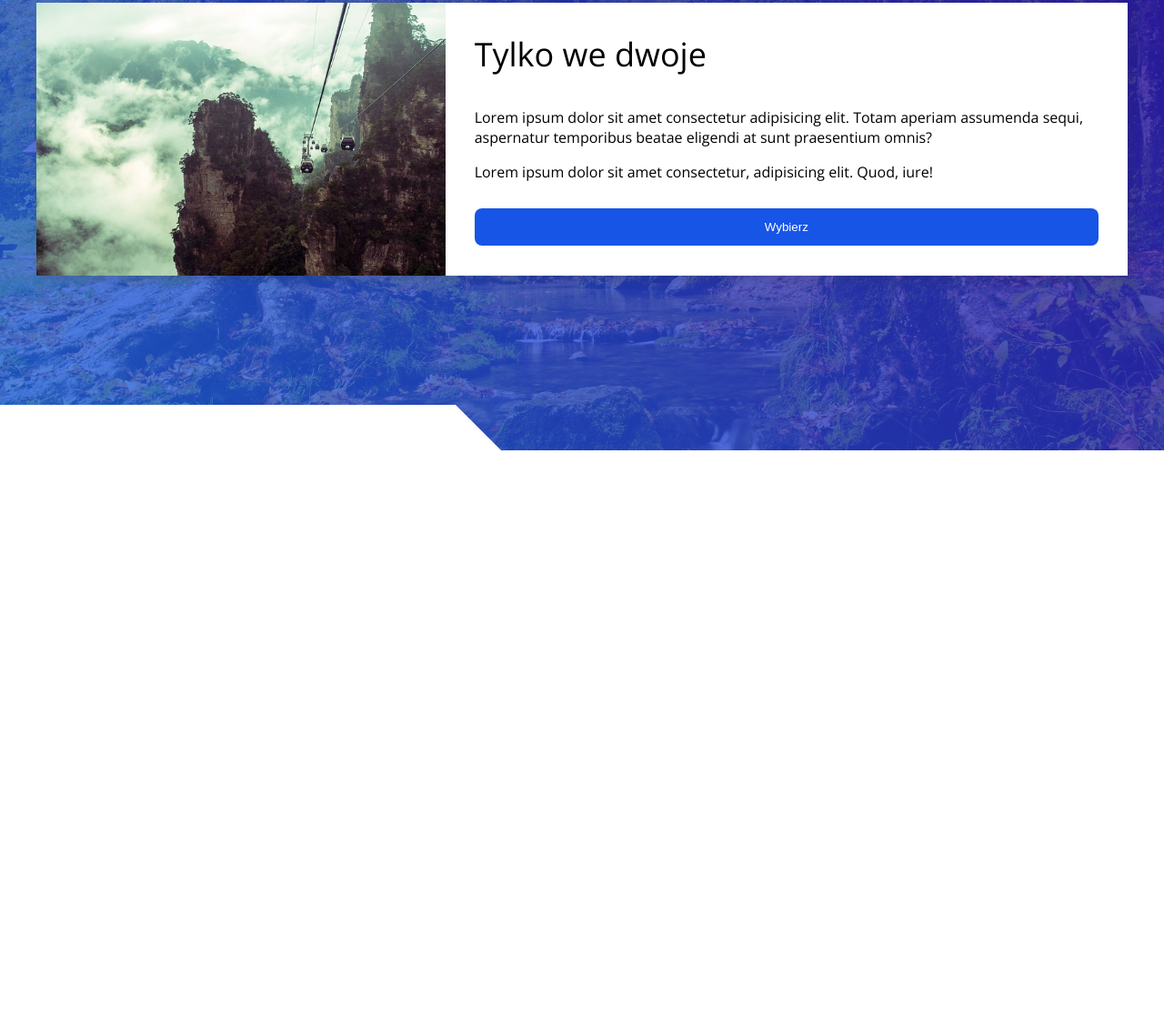
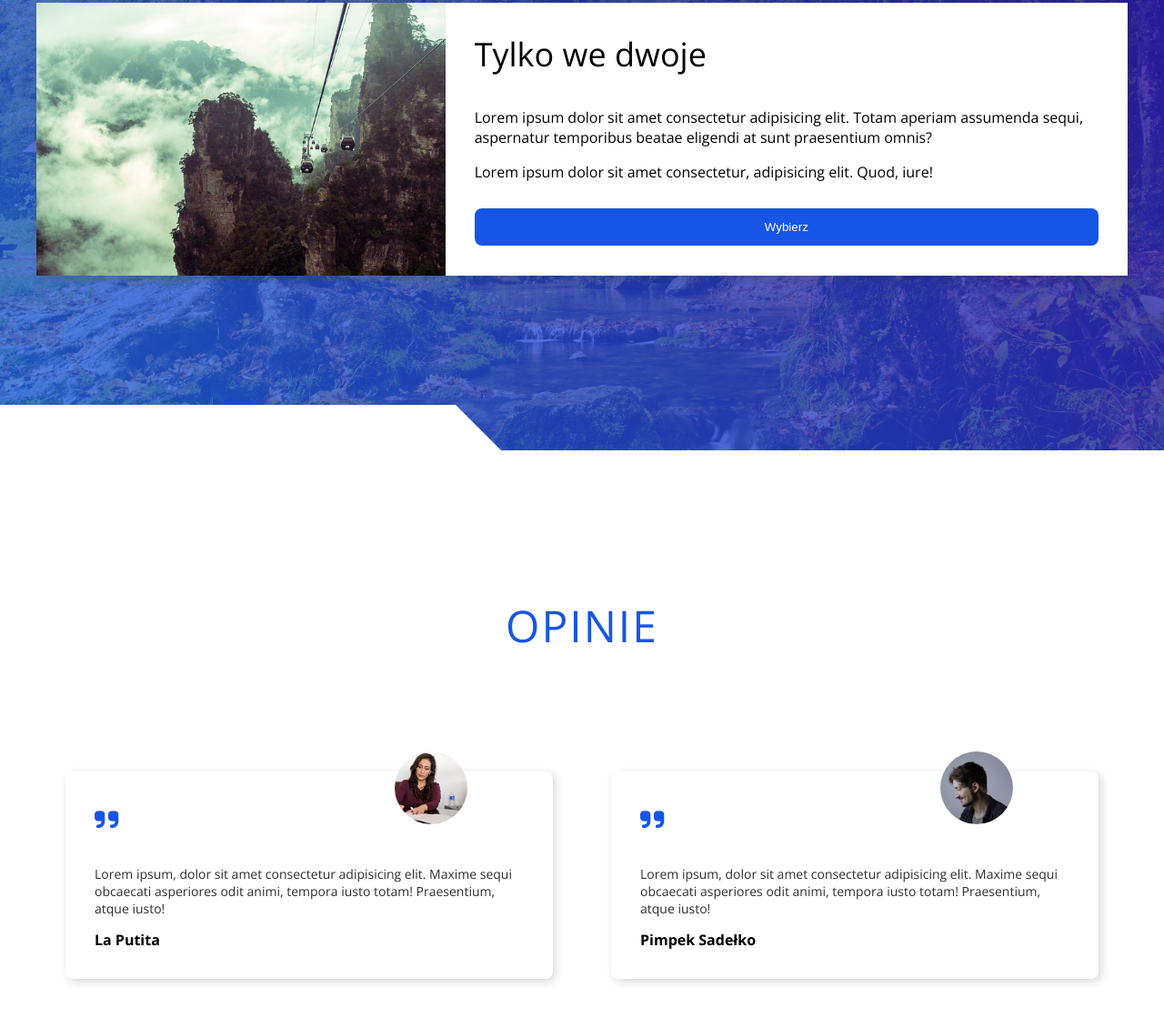
Before and after one commit to AppenArt/lerning_1, a plain HTML site: page index.html in a window 1280 px wide. Shown: the part 4795-5914 px from the top of the page at 91% size. Before the commit the page ends 5290 px from the top, so only its background shows below. Drawn offline with nearby package versions, Linux system fonts and the light colour scheme.

Commit message:
Section reviews add

```diff
--- a/index.html
+++ b/index.html
@@ -11,6 +11,7 @@
 		<link href="https://fonts.googleapis.com/css2?family=Dancing+Script&family=Open+Sans:wght@300;700&display=swap" rel="stylesheet" />
 
 		<script src="https://kit.fontawesome.com/52216e8f57.js" crossorigin="anonymous"></script>
+		<link rel="stylesheet" type="text/css" href="//cdn.jsdelivr.net/npm/slick-carousel@1.8.1/slick/slick.css" />
 		<link rel="stylesheet" href="css/main.css" />
 	</head>
 	<body>
@@ -143,12 +144,13 @@
 				<h2 class="section-heading">Oferty</h2>
 				<div class="wrapper">
 					<div class="offers__box">
-
 						<div class="offers__option">
 							<img class="offers__option-img" src="./img/oferta1_640.jpg" alt="" />
 							<div class="offers__option-info">
 								<h3 class="offers__option-heading">Wyjazd z dziećmi</h3>
-								<p class="offerrs__optin-text">Lorem ipsum dolor sit amet consectetur adipisicing elit. Totam aperiam assumenda sequi, aspernatur temporibus beatae eligendi at sunt praesentium omnis?</p>
+								<p class="offerrs__optin-text">
+									Lorem ipsum dolor sit amet consectetur adipisicing elit. Totam aperiam assumenda sequi, aspernatur temporibus beatae eligendi at sunt praesentium omnis?
+								</p>
 								<p class="offerrs__optin-text">Lorem ipsum dolor sit amet consectetur, adipisicing elit. Quod, iure!</p>
 								<button class="offers__option-btn btn-special-animation">Wybierz</button>
 							</div>
@@ -157,7 +159,9 @@
 							<img class="offers__option-img offers__option-img--right" src="./img/oferta2_640.jpg" alt="" />
 							<div class="offers__option-info">
 								<h3 class="offers__option-heading">Wyjazd z kumplami</h3>
-								<p class="offerrs__optin-text">Lorem ipsum dolor sit amet consectetur adipisicing elit. Totam aperiam assumenda sequi, aspernatur temporibus beatae eligendi at sunt praesentium omnis?</p>
+								<p class="offerrs__optin-text">
+									Lorem ipsum dolor sit amet consectetur adipisicing elit. Totam aperiam assumenda sequi, aspernatur temporibus beatae eligendi at sunt praesentium omnis?
+								</p>
 								<p class="offerrs__optin-text">Lorem ipsum dolor sit amet consectetur, adipisicing elit. Quod, iure!</p>
 								<button class="offers__option-btn btn-special-animation">Wybierz</button>
 							</div>
@@ -166,17 +170,60 @@
 							<img class="offers__option-img" src="./img/oferta3_640.jpg" alt="" />
 							<div class="offers__option-info">
 								<h3 class="offers__option-heading">Tylko we dwoje</h3>
-								<p class="offerrs__optin-text">Lorem ipsum dolor sit amet consectetur adipisicing elit. Totam aperiam assumenda sequi, aspernatur temporibus beatae eligendi at sunt praesentium omnis?</p>
+								<p class="offerrs__optin-text">
+									Lorem ipsum dolor sit amet consectetur adipisicing elit. Totam aperiam assumenda sequi, aspernatur temporibus beatae eligendi at sunt praesentium omnis?
+								</p>
 								<p class="offerrs__optin-text">Lorem ipsum dolor sit amet consectetur, adipisicing elit. Quod, iure!</p>
 								<button class="offers__option-btn btn-special-animation">Wybierz</button>
 							</div>
 						</div>
+					</div>
+				</div>
+			</section>
 
+			<section class="reviews section-padding section white-section" id="reviews">
+				<h2 class="section-heading">Opinie</h2>
+				<div class="wrapper">
+					<div class="reviews__boxes">
+						<div class="reviews__box">
+							<div class="reviews__box-img">
+								<img src="./img/people_640.jpg" alt="Edek Pojebek" />
+							</div>
+							<div class="reviews__box-info">
+								<div class="reviews__box-quote"><i class="fas fa-quote-right"></i></div>
+								<p class="reviews__box-text">Lorem ipsum, dolor sit amet consectetur adipisicing elit. Maxime sequi obcaecati asperiores odit animi, tempora iusto totam! Praesentium, atque iusto!</p>
+								<strong>Edek Pojebek</strong>
+							</div>
+						</div>
+						<div class="reviews__box">
+							<div class="reviews__box-img">
+								<img src="./img/people2_640.jpg" alt="La Putita" />
+							</div>
+							<div class="reviews__box-info">
+								<div class="reviews__box-quote"><i class="fas fa-quote-right"></i></div>
+								<p class="reviews__box-text">Lorem ipsum, dolor sit amet consectetur adipisicing elit. Maxime sequi obcaecati asperiores odit animi, tempora iusto totam! Praesentium, atque iusto!</p>
+								<strong>La Putita</strong>
+							</div>
+						</div>
+						<div class="reviews__box">
+							<div class="reviews__box-img">
+								<img src="./img/people3_640.jpg" alt="Pimpek Sadełko" />
+							</div>
+							<div class="reviews__box-info">
+								<div class="reviews__box-quote"><i class="fas fa-quote-right"></i></div>
+								<p class="reviews__box-text">Lorem ipsum, dolor sit amet consectetur adipisicing elit. Maxime sequi obcaecati asperiores odit animi, tempora iusto totam! Praesentium, atque iusto!</p>
+								<strong>Pimpek Sadełko</strong>
+							</div>
+						</div>
 					</div>
 				</div>
 			</section>
 		</main>
 
+		<script src="https://code.jquery.com/jquery-1.12.4.min.js" integrity="sha256-ZosEbRLbNQzLpnKIkEdrPv7lOy9C27hHQ+Xp8a4MxAQ=" crossorigin="anonymous"></script>
+		<script src="https://code.jquery.com/jquery-migrate-3.4.0.min.js" integrity="sha256-mBCu5+bVfYzOqpYyK4jm30ZxAZRomuErKEFJFIyrwvM=" crossorigin="anonymous"></script>
+		<script type="text/javascript" src="//cdn.jsdelivr.net/npm/slick-carousel@1.8.1/slick/slick.min.js"></script>
+		<script src="js/slick.js"></script>
 		<script src="js/main.js"></script>
 	</body>
 </html>
--- /dev/null
+++ b/js/slick.js
@@ -0,0 +1,18 @@
+$(document).ready(function () {
+    $('.reviews__boxes').slick({
+        slidesToShow: 1,
+        slidesToScroll: 1,
+        autoplay: true,
+        autoplaySpeed: 2500,
+        arrows: false,
+        mobileFirst: true,
+        responsive: [{
+            breakpoint: 700,
+            settings: {
+                slidesToShow: 2,
+                slidesToScroll: 1
+            }
+        }],
+
+    });
+})
--- a/sass/_components.scss
+++ b/sass/_components.scss
@@ -58,7 +58,7 @@
 .section-padding {
 	padding: 5em 2em;
 }
-@media(min-width: 768px) {
+@media (min-width: 768px) {
 	.section-heading {
 		font-size: 3.6rem;
 	}
@@ -66,7 +66,7 @@
 		padding: 8em 2em;
 	}
 }
-@media(min-width: 992px) {
+@media (min-width: 992px) {
 	.section-heading {
 		font-size: 4.8rem;
 	}
--- a/sass/main.scss
+++ b/sass/main.scss
@@ -307,12 +307,12 @@ body {
 	}
 	&__option {
 		margin: 1em 0;
-		box-shadow: 5px 5px 10px  #2e2e2e2e;
+		box-shadow: 5px 5px 10px #2e2e2e2e;
 		background-color: $pure-white;
 		overflow: hidden;
 		&-img {
 			width: 100%;
-			transition: transform .3s;
+			transition: transform 0.3s;
 			&:hover {
 				transform: scale(1.1);
 			}
@@ -321,7 +321,6 @@ body {
 			padding: 2em;
 			background-color: $pure-white;
 			z-index: 10;
-
 		}
 		&-heading {
 			margin-bottom: 0.5em;
@@ -346,6 +345,50 @@ body {
 				background-color: $secondary-color;
 			}
 		}
+	}
+}
+
+// REVIEWS
+
+@media (max-width: 767px) {
+	.reviews.section-padding {
+		padding: 6em 0;
+	}
+}
+
+.reviews {
+	&__box {
+		position: relative;
+		margin: 2em;
+		padding: 2em;
+		border-radius: 8px;
+		box-shadow: 3px 3px 10px #2e2e2e2e;
+		transition: scale 0.3s;
+		&:hover {
+			scale: 0.95;
+		}
+	}
+	&__box-img {
+		position: absolute;
+		top: 8%;
+		left: 75%;
+		transform: translate(-50%, -50%);
+		img {
+			width: 80px;
+			height: 80px;
+			object-fit: cover;
+			border-radius: 50%;
+		}
+	}
+	&__box-quote {
+		margin-bottom: 1em;
+		font-size: 3rem;
+		color: $main-color;
+	}
+	&__box-text {
+		margin-bottom: 1em;
+		font-size: 1.4rem;
+		color: $dark;
 	}
 }
 
```
Also changed, not shown: css/main.css, img/people2_640.jpg (added), img/people3_640.jpg (added), img/people_640.jpg (added), sass/_colors.scss (line endings or trailing spaces), 1 other file. Lines whose indentation alone changed are shown as unchanged.
